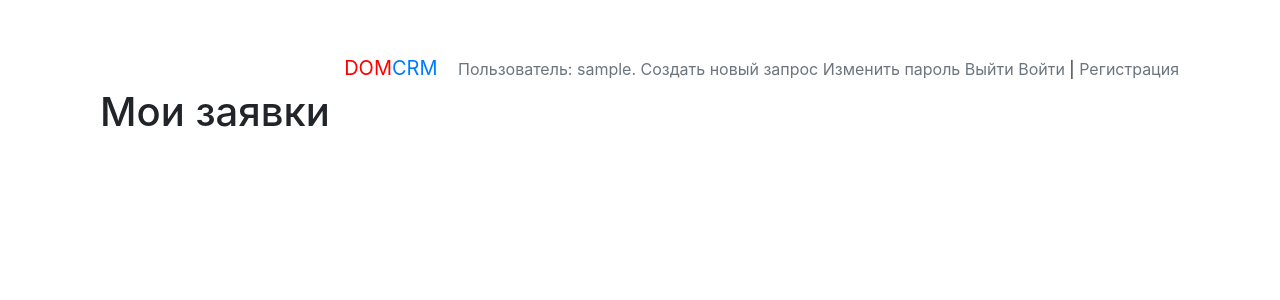
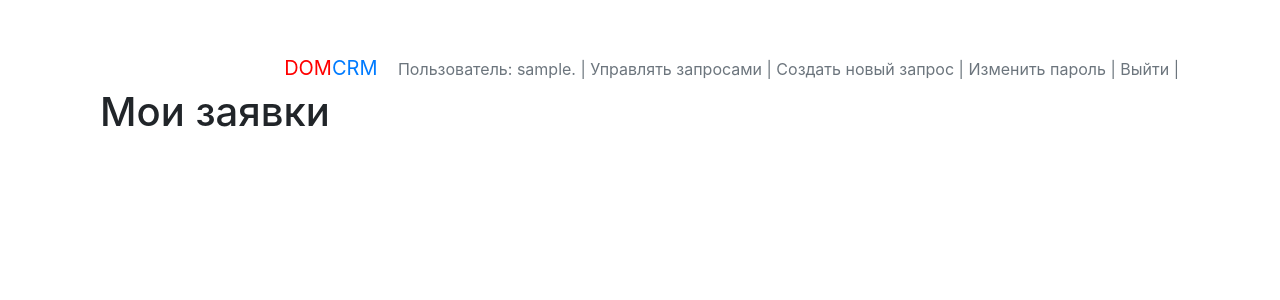
Before and after one commit to Egulyaev/small_CRM_for_tech, a Django app: page / in a window 1280 px wide. Shown: the top 300 px of the page. Run offline with Django 3.2, Linux system fonts and the light colour scheme; the visitor is signed in with stand-in values (Sample User, id 1); data that the repository does not hold is empty; some libraries are stand-ins or nearby versions.

Commit message:
Some fixes

```diff
--- a/CRM/CRM_TECH/models.py
+++ b/CRM/CRM_TECH/models.py
@@ -45,9 +45,10 @@ class Ticket(models.Model):
 
     ticket_text = models.TextField(verbose_name="Описание заявки")
     created = models.DateTimeField(
-        auto_now=True,
+        auto_now_add=True,
         verbose_name="Дата создания заявки"
     )
+    updated = models.DateTimeField(auto_now=True)
     type = models.CharField(
         max_length=20,
         choices=TYPE_CHOICES,
--- a/CRM/CRM_TECH/views.py
+++ b/CRM/CRM_TECH/views.py
@@ -11,7 +11,7 @@ from .tables import TicketTable
 
 MAX_TICKET_PER_PAGE = 5
 
-
+@login_required
 def index(request):
     """Главная страница"""
     ticket_list = Ticket.objects.filter(author=request.user)
@@ -47,7 +47,6 @@ def ticket_view(request, username, ticket_id):
     """Страница тикета с комментариями"""
     author = get_object_or_404(User, username=username)
     ticket = get_object_or_404(Ticket, pk=ticket_id, author__username=username)
-
     return render(
         request,
         'tickets/ticket.html',
@@ -88,7 +87,7 @@ def ticket_edit(request, username, ticket_id):
 def ticket_edit_staff(request, ticket_id):
     """Редактирование всех полей тикета"""
     ticket = get_object_or_404(Ticket, pk=ticket_id)
-    if request.user != ticket.author:
+    if not request.user.is_staff or not request.user.is_admin:
         return redirect(index)
     form = TicketFormStaff(
         request.POST or None,
--- a/CRM/api/serializers.py
+++ b/CRM/api/serializers.py
@@ -1,9 +1,13 @@
+from datetime import datetime
+
 from rest_framework import serializers
 
 from CRM_TECH.models import Ticket
 
 
 class TicketSerializer(serializers.ModelSerializer):
+    current_date=serializers.DateTimeField(default=datetime.now())
+
     class Meta:
         fields = '__all__'
         model = Ticket
--- a/CRM/api/urls.py
+++ b/CRM/api/urls.py
@@ -1,10 +1,13 @@
 from django.urls import path, include
 from rest_framework.routers import DefaultRouter
+from rest_framework_simplejwt.views import TokenObtainPairView, TokenRefreshView
 
 from .views import TicketViewSet
 
 router = DefaultRouter()
-router.register('tickets', TicketViewSet, basename='api_tickets')
+router.register('api/tickets', TicketViewSet, basename='api_tickets')
 urlpatterns = [
     path('', include(router.urls)),
+    path('api/token/', TokenObtainPairView.as_view(), name='token_obtain_pair'),
+    path('api/token/refresh/', TokenRefreshView.as_view(), name='token_refresh'),
 ]
--- a/CRM/api/views.py
+++ b/CRM/api/views.py
@@ -5,5 +5,5 @@ from api.serializers import TicketSerializer
 
 
 class TicketViewSet(viewsets.ModelViewSet):
-    queryset = Ticket.objects.all()
+    queryset = Ticket.objects.filter()
     serializer_class = TicketSerializer
--- a/CRM/templates/nav.html
+++ b/CRM/templates/nav.html
@@ -6,12 +6,16 @@
 
             <nav class="my-2 my-md-0 mr-md-3">
                 <left><a class="navbar-brand" href="{% url 'index' %}"><span style="color:red">DOM</span>CRM</a></left>
-                <a class="text-muted"> Пользователь: {{ user.username }}. </a>
-                <a class="text-muted" href="{% url 'new_ticket' %}">Создать новый запрос</a>
-                <a class="text-muted" href="{% url 'password_change' %}">Изменить пароль</a>
-                <a class="text-muted" href="{% url 'logout' %}">Выйти</a>
-                <a class="text-muted" href="{% url 'login' %}">Войти</a> |
-                <a class="text-muted" href="{% url 'signup' %}">Регистрация</a>
+                 {% if user.is_authenticated %}
+                <a class="text-muted"> Пользователь: {{ user.username }}. |</a>
+                <a class="text-muted" href="{% url 'all_tickets' %}">Управлять запросами | </a>
+                <a class="text-muted" href="{% url 'new_ticket' %}">Создать новый запрос | </a>
+                <a class="text-muted" href="{% url 'password_change' %}">Изменить пароль | </a>
+                <a class="text-muted" href="{% url 'logout' %}">Выйти | </a>
+                {% else %}
+                <a class="text-muted" href="{% url 'login' %}">Войти| </a>
+                <a class="text-muted" href="{% url 'signup' %}">Регистрация | </a>
+                {% endif %}
             </nav>
         </nav>
     </a>
```
Also changed, not shown: CRM/CRM/settings.py (+9 -9 lines), CRM/templates/include/ticket_item.html (+0 -10 lines).
